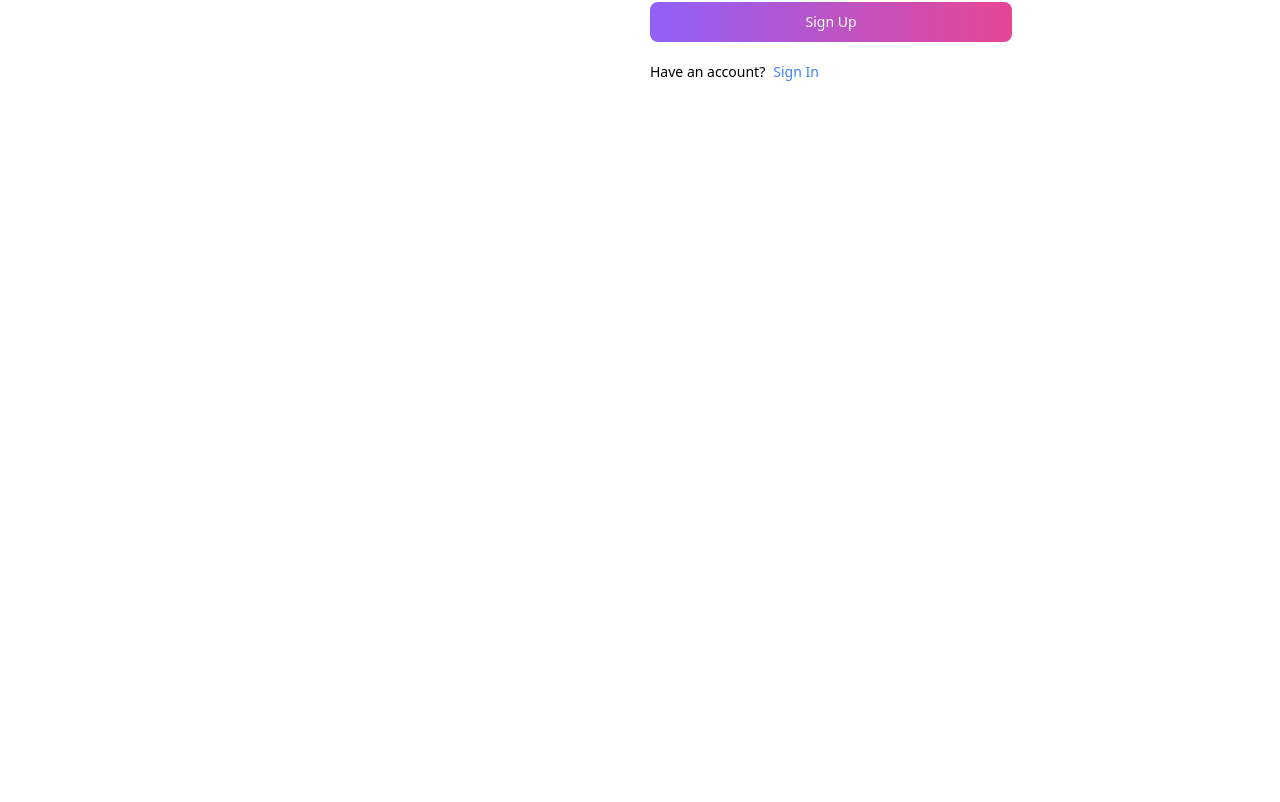
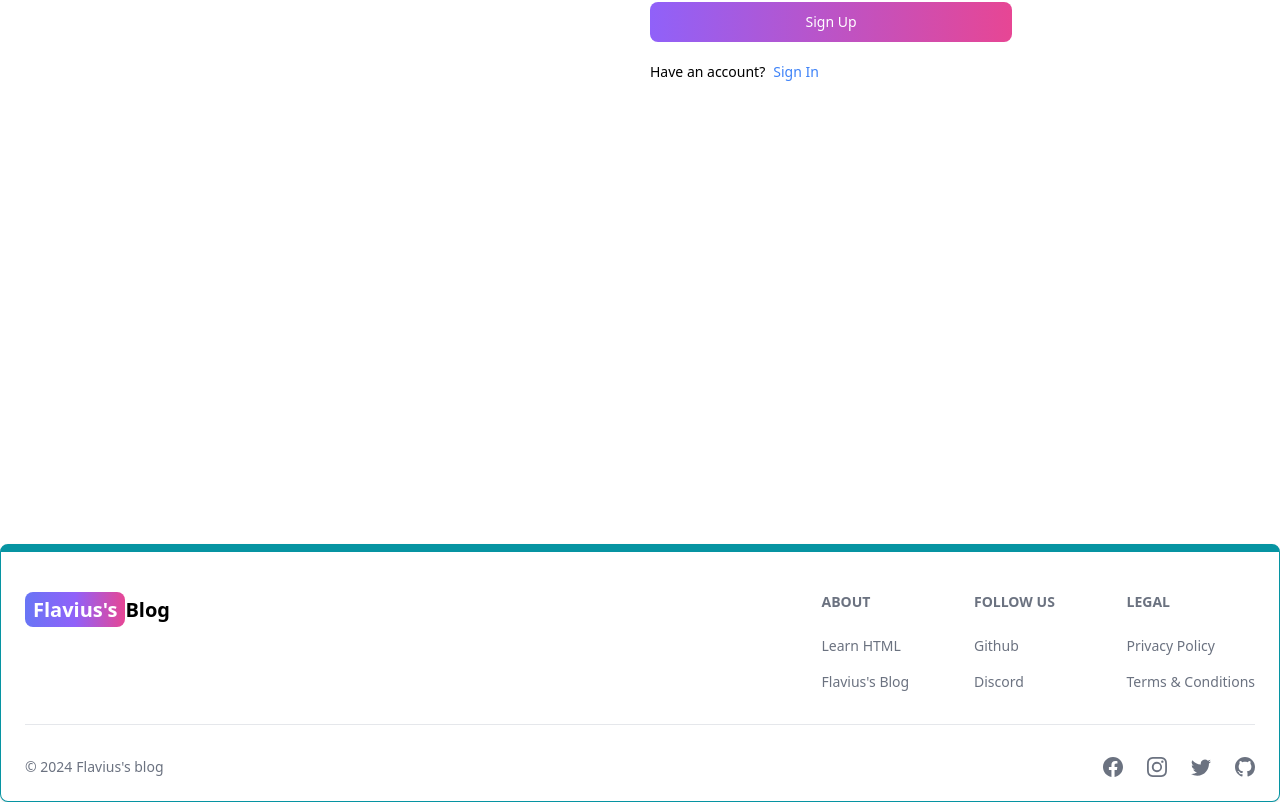
Before and after one commit to Flaviusgit/UNI-GUIDE, a React (Vite) app in the folder client/: page /sign-up in a window 1280 px wide. Shown: the part 400-1202 px from the top of the page. Before the commit the page ends 944 px from the top, so only its background shows below. Built offline with nearby package versions, Linux system fonts and the light colour scheme.

Commit message:
am creat si adaugat footer-ul

```diff
--- a/client/src/App.jsx
+++ b/client/src/App.jsx
@@ -7,6 +7,7 @@ import Projects from './pages/Projects'
 import Dashboard from './pages/Dashboard'
 import SignIn from './pages/SignIn'
 import Header from './components/Header'
+import Footer from './components/Footer'
 
 export default function App() {
   return (
@@ -19,8 +20,9 @@ export default function App() {
       <Route path = "/projects" element = {<Projects />}/>
       <Route path = "/sign-in" element = {<SignIn />}/>
       <Route path = "/dashboard" element = {<Dashboard/>}/>
-      <Route/>
+
     </Routes>
+    <Footer/>
     </BrowserRouter>
   )
 }
--- /dev/null
+++ b/client/src/components/Footer.jsx
@@ -0,0 +1,86 @@
+import { Footer } from 'flowbite-react';
+import { Link } from 'react-router-dom';
+import { BsFacebook, BsInstagram, BsTwitter, BsGithub } from 'react-icons/bs';
+export default function FooterCom() {
+  return (
+    <Footer container className='border border-t-8 border-teal-500'>
+      <div className='w-full max-w-7xl mx-auto'>
+        <div className='grid w-full justify-between sm:flex md:grid-cols-1'>
+          <div className='mt-5'>
+            <Link
+              to='/'
+              className='self-center whitespace-nowrap text-lg sm:text-xl font-semibold dark:text-white'
+            >
+              <span className='px-2 py-1 bg-gradient-to-r from-indigo-500 via-purple-500 to-pink-500 rounded-lg text-white'>
+                Flavius's
+              </span>
+              Blog
+            </Link>
+          </div>
+          <div className='grid grid-cols-2 gap-8 mt-4 sm:grid-cols-3 sm:gap-6'>
+            <div>
+              <Footer.Title title='About' />
+              <Footer.LinkGroup col>
+                <Footer.Link
+                  href='https://www.w3schools.com/html/'
+                  target='_blank'
+                  rel='noopener noreferrer'
+                >
+                  Learn HTML
+                </Footer.Link>
+                <Footer.Link
+                  href='/about'
+                  target='_blank'
+                  rel='noopener noreferrer'
+                >
+                  Flavius's Blog
+                </Footer.Link>
+              </Footer.LinkGroup>
+            </div>
+            <div>
+              <Footer.Title title='Follow us' />
+              <Footer.LinkGroup col>
+                <Footer.Link
+                  href='https://github.com/Flaviusgit'
+                  target='_blank'
+                  rel='noopener noreferrer'
+                >
+                  Github
+                </Footer.Link>
+                <Footer.Link
+                    href='https://discord.gg/tRdA4bfQ'
+                    target='_blank'
+                    rel='noopener noreferrer'
+                >
+                  Discord
+                </Footer.Link>
+
+              </Footer.LinkGroup>
+            </div>
+            <div>
+              <Footer.Title title='Legal' />
+              <Footer.LinkGroup col>
+                <Footer.Link href='#'>Privacy Policy</Footer.Link>
+                <Footer.Link href='#'>Terms &amp; Conditions</Footer.Link>
+              </Footer.LinkGroup>
+            </div>
+          </div>
+        </div>
+        <Footer.Divider />
+        <div className='w-full sm:flex sm:items-center sm:justify-between'>
+          <Footer.Copyright
+            href='#'
+            by="Flavius's blog"
+            year={new Date().getFullYear()}
+          />
+          <div className="flex gap-6 sm:mt-0 mt-4 sm:justify-center">
+            <Footer.Icon href='#' icon={BsFacebook}/>
+            <Footer.Icon href='#' icon={BsInstagram}/>
+            <Footer.Icon href='#' icon={BsTwitter}/>
+            <Footer.Icon href='https://github.com/Flaviusgit' icon={BsGithub}/>
+          </div>
+        </div>
+      </div>
+    </Footer>
+  );
+}
--- a/client/src/pages/SignUp.jsx
+++ b/client/src/pages/SignUp.jsx
@@ -29,7 +29,7 @@ export default function SignUp() {
       if (data.success === false) {
         return setErrorMessage(data.message);
       }
-      setLoading(true); // Activate the spinner again for a moment
+      setLoading(true);
       if (res.ok) {
         navigate('/sign-in');
       }
@@ -37,8 +37,8 @@ export default function SignUp() {
       setErrorMessage(error.message);
     } finally {
       setTimeout(() => {
-        setLoading(false); // Stop the spinner after a few seconds
-      }, 3000); // Change the value (3000 milliseconds = 3 seconds)
+        setLoading(false);
+      }, 3000);
     }
   };
 
@@ -49,7 +49,7 @@ export default function SignUp() {
         <div className='flex-1'>
           <Link to='/' className='font-bold dark:text-white text-4xl'>
             <span className='px-2 py-1 bg-gradient-to-r from-indigo-500 via-purple-500 to-pink-500 rounded-lg text-white'>
-              Sahand's
+              Flavius's
             </span>
             Blog
           </Link>
```
